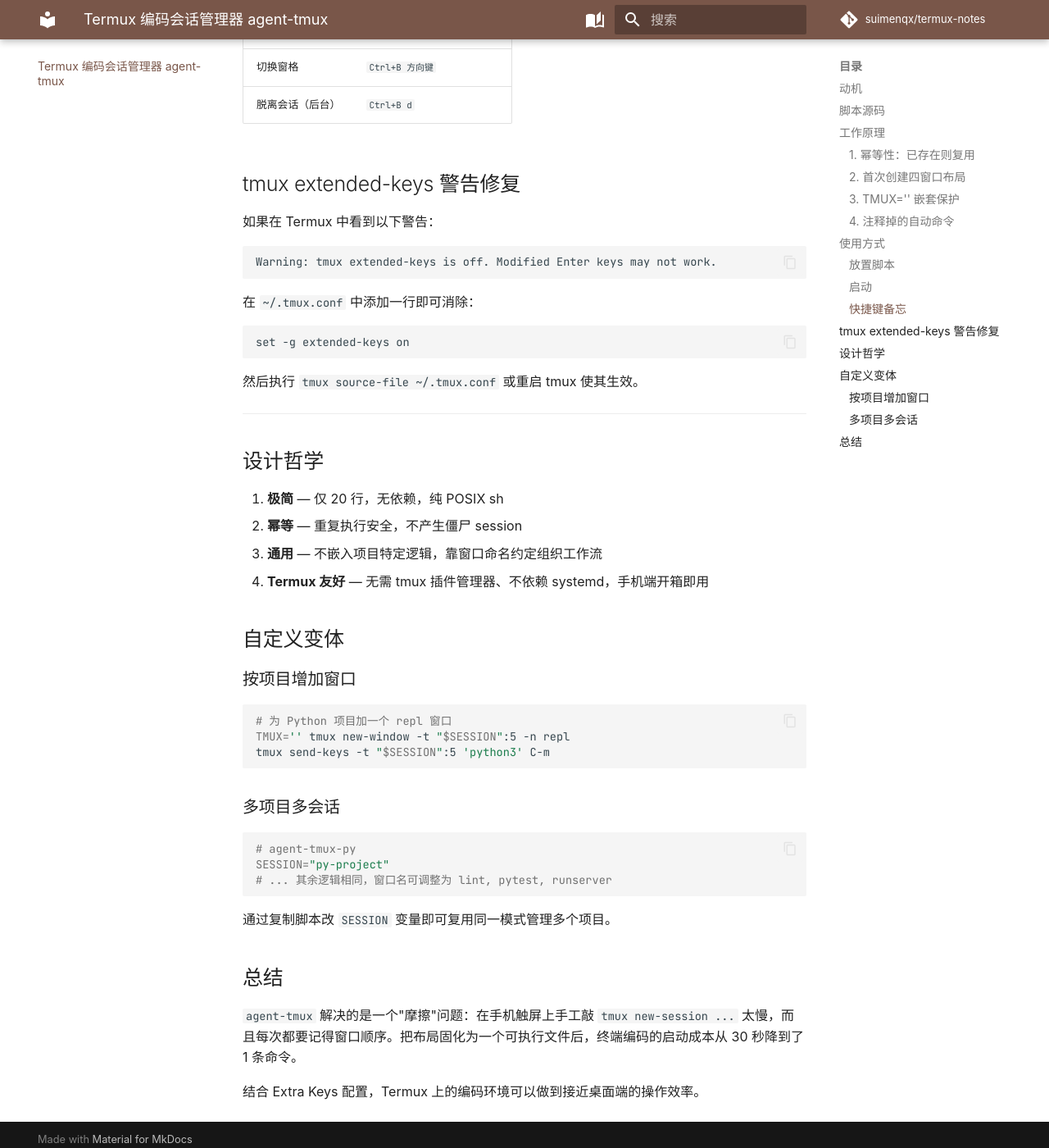
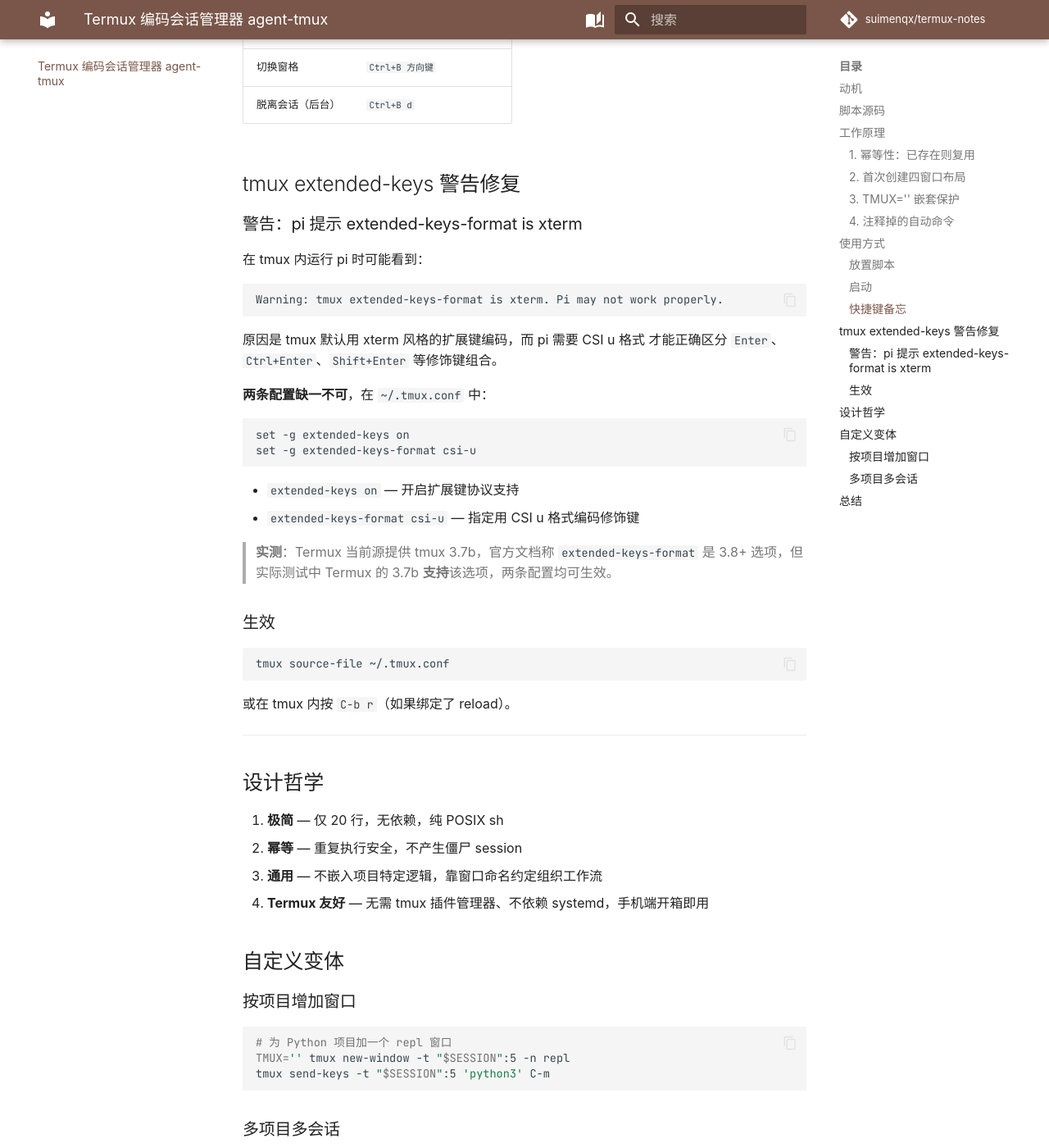
Before and after one commit to suimenqx/termux-notes, an MkDocs documentation site: the page built from notes/2026-07-13-agent-tmux-coding-session-manager.md, in a window 1280 px wide and 1400 px high, scrolled down 2831 px. Shown: the whole window at 82% size. Built offline with MkDocs 1.6.1 and Material for MkDocs 9.7.7, drawn with Linux system fonts in a browser that asks for light colours; comment, search, counter and statistics services are not loaded.

Commit message:
docs: clarify tmux extended-keys format for pi

````diff
--- a/notes/2026-07-13-agent-tmux-coding-session-manager.md
+++ b/notes/2026-07-13-agent-tmux-coding-session-manager.md
@@ -113,19 +113,38 @@
 
 ## tmux extended-keys 警告修复
 
-如果在 Termux 中看到以下警告：
+### 警告：pi 提示 extended-keys-format is xterm
+
+在 tmux 内运行 pi 时可能看到：
 
 ```
-Warning: tmux extended-keys is off. Modified Enter keys may not work.
+Warning: tmux extended-keys-format is xterm. Pi may not work properly.
 ```
 
-在 `~/.tmux.conf` 中添加一行即可消除：
+原因是 tmux 默认用 xterm 风格的扩展键编码，而 pi 需要 CSI u 格式
+才能正确区分 `Enter`、`Ctrl+Enter`、`Shift+Enter` 等修饰键组合。
+
+**两条配置缺一不可**，在 `~/.tmux.conf` 中：
 
 ```
 set -g extended-keys on
+set -g extended-keys-format csi-u
 ```
 
-然后执行 `tmux source-file ~/.tmux.conf` 或重启 tmux 使其生效。
+- `extended-keys on` — 开启扩展键协议支持
+- `extended-keys-format csi-u` — 指定用 CSI u 格式编码修饰键
+
+> **实测**：Termux 当前源提供 tmux 3.7b，官方文档称
+> `extended-keys-format` 是 3.8+ 选项，但实际测试中 Termux 的 3.7b
+> **支持**该选项，两条配置均可生效。
+
+### 生效
+
+```bash
+tmux source-file ~/.tmux.conf
+```
+
+或在 tmux 内按 `C-b r`（如果绑定了 reload）。
 
 ---
 
````
